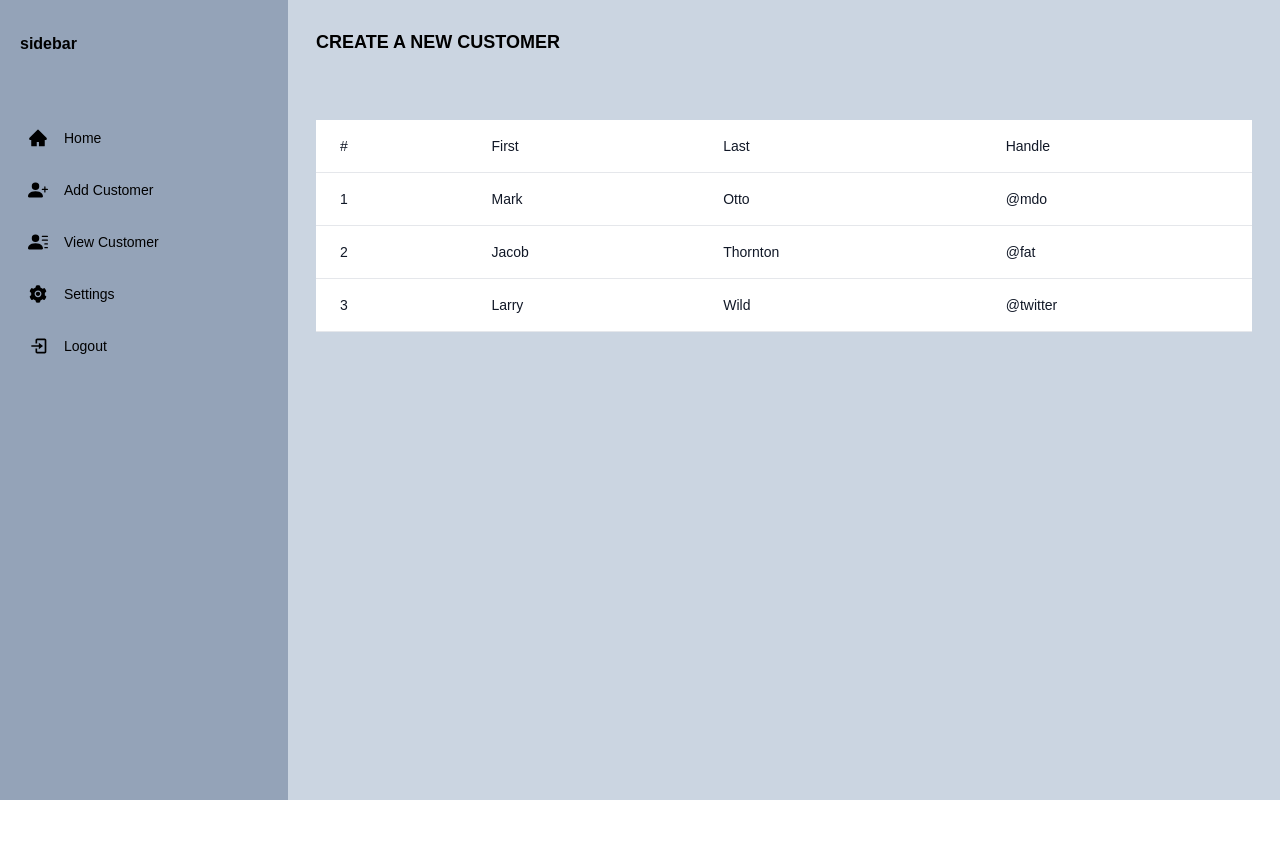
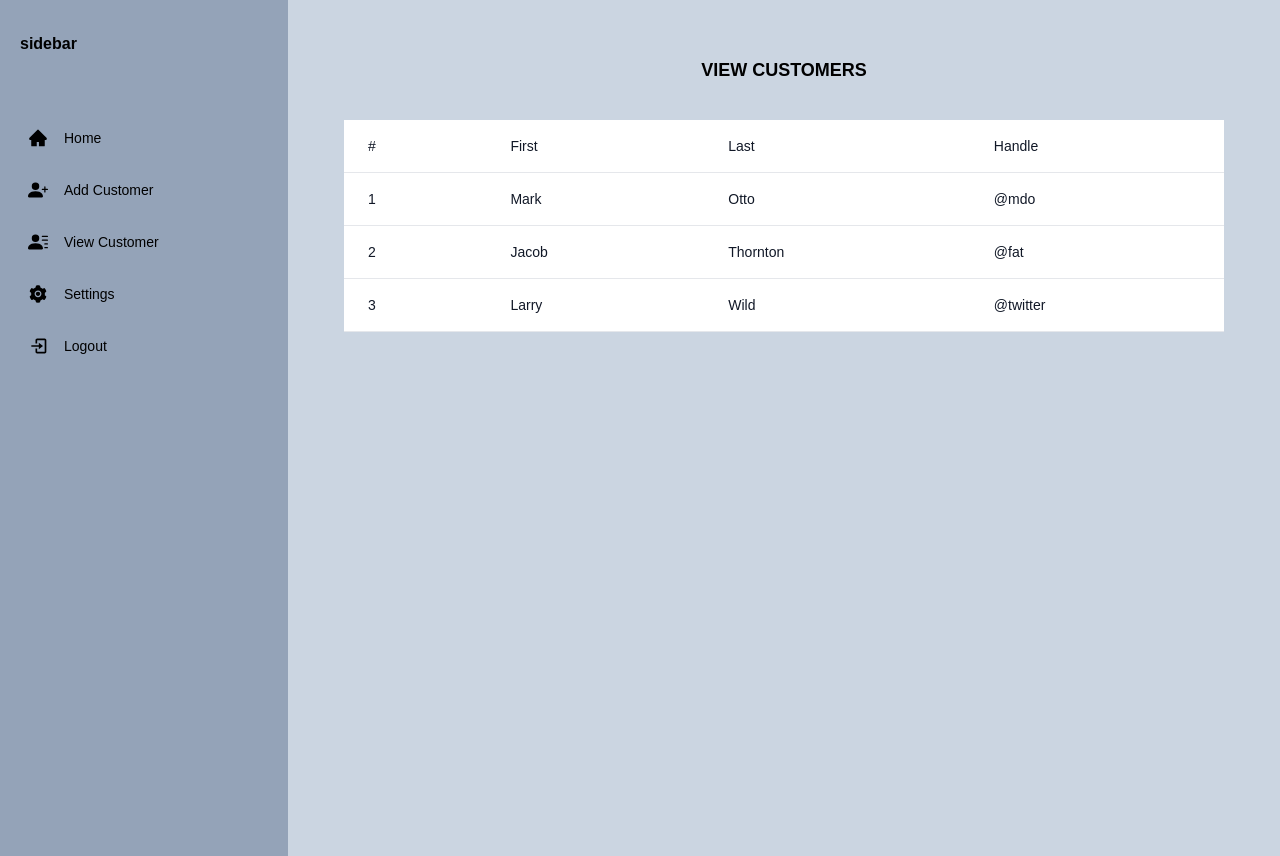
Before and after one commit to klaus-gudy/script102, a React (Create React App) app in the folder finhub/: page /customers in a window 1280 px wide. Before the commit the page ends 800 px from the top, so only its background shows below. Built offline with nearby package versions, Linux system fonts and the light colour scheme.

Commit message:
centering header

```diff
--- a/finhub/src/pages/Customers.js
+++ b/finhub/src/pages/Customers.js
@@ -2,13 +2,13 @@ import React from 'react'
 
 function Customers() {
   return (
-    <div>
-        <h1 className="text-lg font-extrabold mb-7">CREATE A NEW CUSTOMER</h1>
-      <div class="flex flex-col pt-7">
+    <div className='p-7 flex-1 h-screen '>
+        <h1 className="text-lg text-center font-extrabold mb-7">VIEW CUSTOMERS</h1>
+      <div class="flex flex-col">
         <div class="overflow-x-auto sm:-mx-6 lg:-mx-8">
           <div class="py-2 inline-block min-w-full sm:px-6 lg:px-8">
             <div class="overflow-hidden">
-              <table class="min-w-full rounded-md">
+              <table class="min-w-full">
                 <thead class="bg-white border-b">
                   <tr>
                     <th
--- a/finhub/src/pages/Home.js
+++ b/finhub/src/pages/Home.js
@@ -3,7 +3,7 @@ import React from 'react'
 function Home() {
   return (
     <div className='p-7 flex-1 h-screen '>
-      <h1 className="text-lg font-extrabold mb-7">HOME PAGE FORM</h1>
+      <h1 className="text-lg text-center font-extrabold mb-7">HOME PAGE FORM</h1>
       <div className='mt-5 md:col-span-2 md:mt-0'>
       <form className="mt-4  h-[80%] ">
         <div className='sm:rounded-md overflow-hidden'>
```
